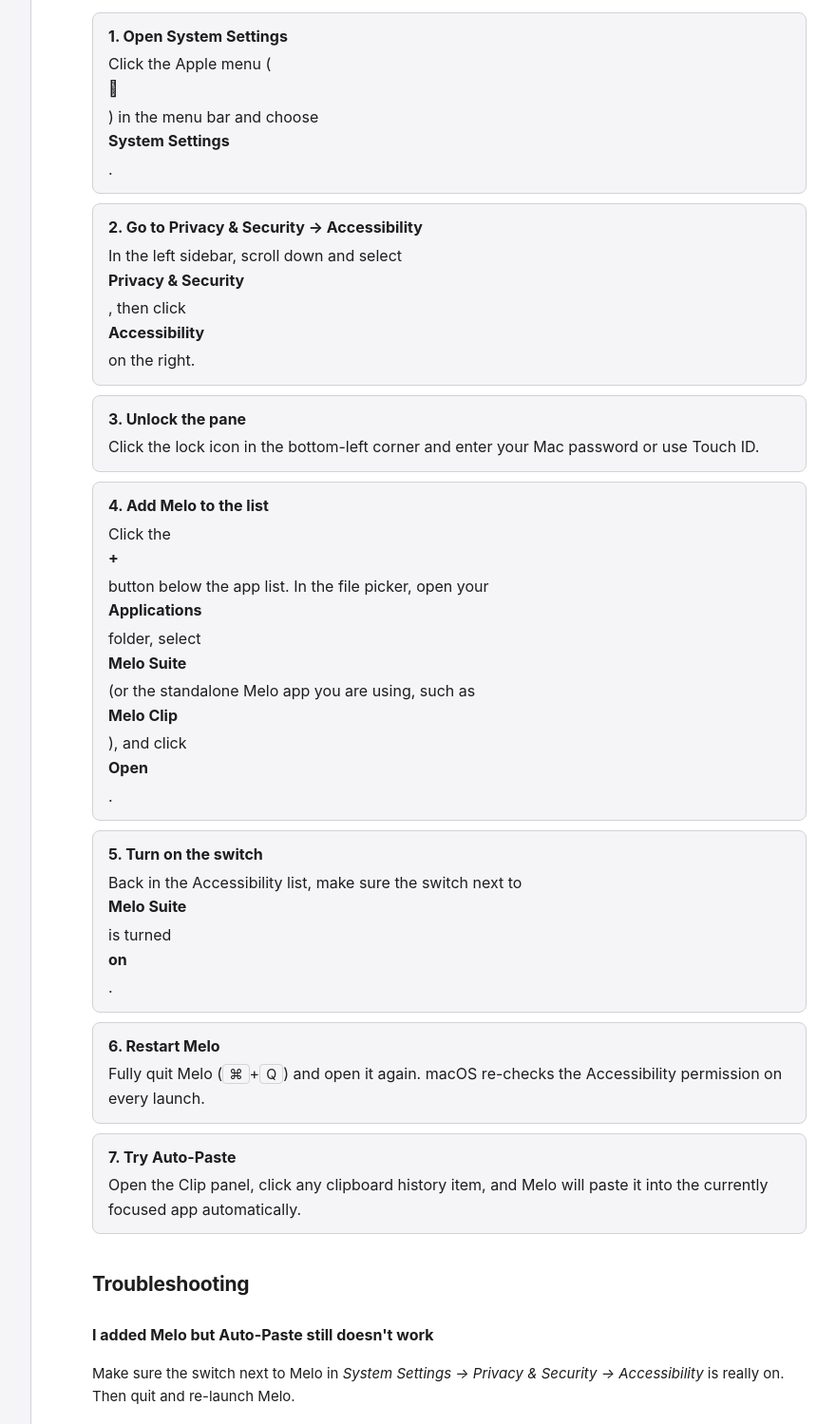
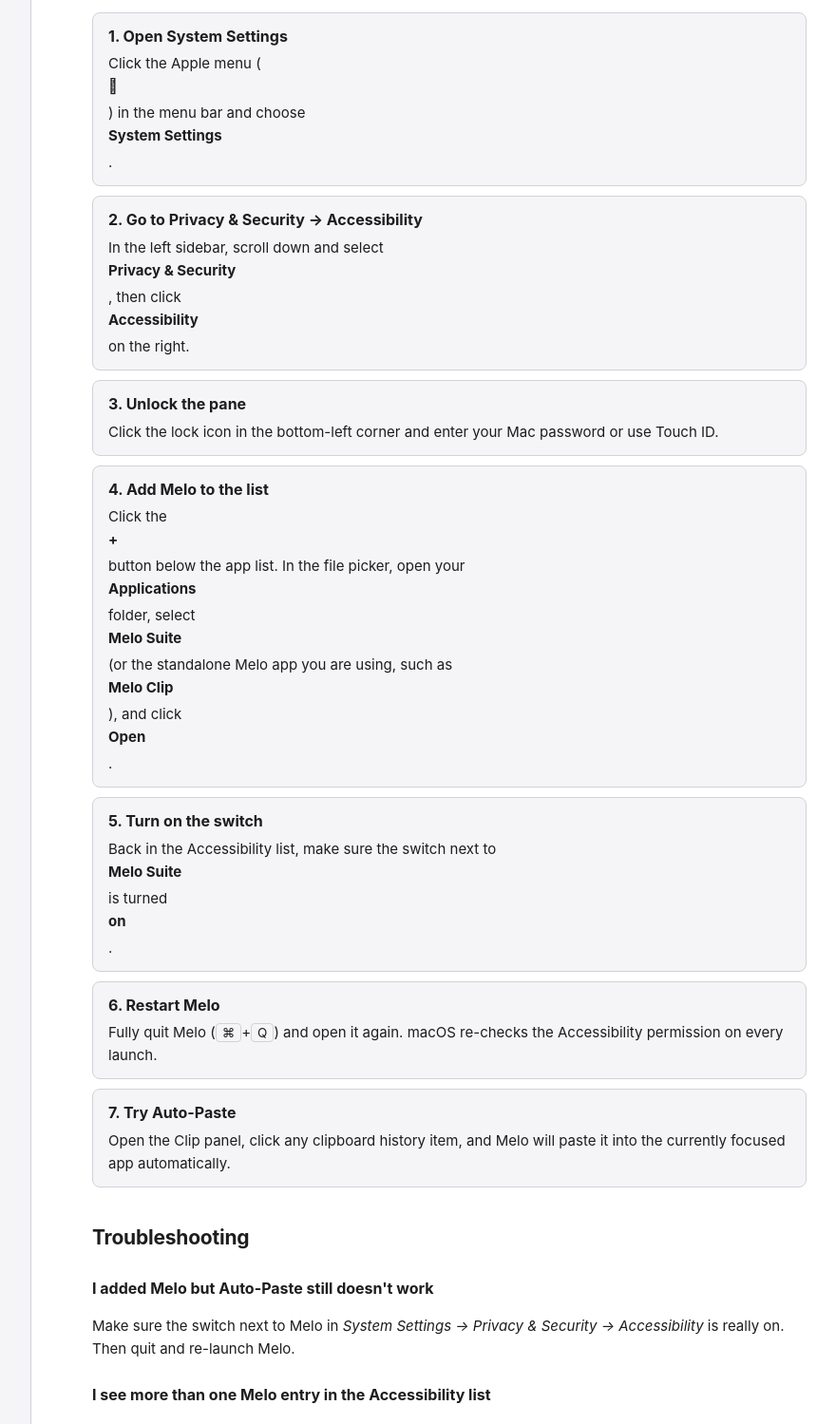
Before and after one commit to LennorLv/melo-legal, a plain HTML site: page accessibility.html in a window 1280 px wide. Shown: the part 784-2283 px from the top of the page at 95% size, without its empty margins (207-1087 px from the left). Drawn offline with Linux system fonts and the light colour scheme.

Commit message:
docs: fix accessibility step card line breaks

```diff
--- a/accessibility.html
+++ b/accessibility.html
@@ -91,6 +91,7 @@
             margin: 10px 0;
         }
         .step strong { display: block; margin-bottom: 4px; }
+        .step p { margin: 4px 0 0; }
         code { background: var(--card); padding: 1px 6px; border-radius: 4px; font-family: ui-monospace, "SF Mono", Menlo, monospace; font-size: 0.92em; }
         kbd { background: var(--card); border: 1px solid var(--border); border-radius: 4px; padding: 1px 6px; font-family: -apple-system, BlinkMacSystemFont, sans-serif; font-size: 0.9em; }
         footer { margin-top: 48px; padding-top: 20px; border-top: 1px solid var(--border); color: var(--muted); font-size: 12px; }
@@ -132,13 +133,34 @@
                 <strong>Important:</strong> The App Store version of Melo cannot open the Accessibility settings for you. Please follow every step below manually.
             </div>
 
-            <div class="step"><strong>1. Open System Settings</strong>Click the Apple menu (<strong>&#63743;</strong>) in the menu bar and choose <strong>System Settings</strong>.</div>
-            <div class="step"><strong>2. Go to Privacy &amp; Security &rarr; Accessibility</strong>In the left sidebar, scroll down and select <strong>Privacy &amp; Security</strong>, then click <strong>Accessibility</strong> on the right.</div>
-            <div class="step"><strong>3. Unlock the pane</strong>Click the lock icon in the bottom-left corner and enter your Mac password or use Touch ID.</div>
-            <div class="step"><strong>4. Add Melo to the list</strong>Click the <strong>+</strong> button below the app list. In the file picker, open your <strong>Applications</strong> folder, select <strong>Melo Suite</strong> (or the standalone Melo app you are using, such as <strong>Melo Clip</strong>), and click <strong>Open</strong>.</div>
-            <div class="step"><strong>5. Turn on the switch</strong>Back in the Accessibility list, make sure the switch next to <strong>Melo Suite</strong> is turned <strong>on</strong>.</div>
-            <div class="step"><strong>6. Restart Melo</strong>Fully quit Melo (<kbd>&#8984;</kbd>+<kbd>Q</kbd>) and open it again. macOS re-checks the Accessibility permission on every launch.</div>
-            <div class="step"><strong>7. Try Auto-Paste</strong>Open the Clip panel, click any clipboard history item, and Melo will paste it into the currently focused app automatically.</div>
+            <div class="step">
+                <strong>1. Open System Settings</strong>
+                <p>Click the Apple menu (<strong>&#63743;</strong>) in the menu bar and choose <strong>System Settings</strong>.</p>
+            </div>
+            <div class="step">
+                <strong>2. Go to Privacy &amp; Security &rarr; Accessibility</strong>
+                <p>In the left sidebar, scroll down and select <strong>Privacy &amp; Security</strong>, then click <strong>Accessibility</strong> on the right.</p>
+            </div>
+            <div class="step">
+                <strong>3. Unlock the pane</strong>
+                <p>Click the lock icon in the bottom-left corner and enter your Mac password or use Touch ID.</p>
+            </div>
+            <div class="step">
+                <strong>4. Add Melo to the list</strong>
+                <p>Click the <strong>+</strong> button below the app list. In the file picker, open your <strong>Applications</strong> folder, select <strong>Melo Suite</strong> (or the standalone Melo app you are using, such as <strong>Melo Clip</strong>), and click <strong>Open</strong>.</p>
+            </div>
+            <div class="step">
+                <strong>5. Turn on the switch</strong>
+                <p>Back in the Accessibility list, make sure the switch next to <strong>Melo Suite</strong> is turned <strong>on</strong>.</p>
+            </div>
+            <div class="step">
+                <strong>6. Restart Melo</strong>
+                <p>Fully quit Melo (<kbd>&#8984;</kbd>+<kbd>Q</kbd>) and open it again. macOS re-checks the Accessibility permission on every launch.</p>
+            </div>
+            <div class="step">
+                <strong>7. Try Auto-Paste</strong>
+                <p>Open the Clip panel, click any clipboard history item, and Melo will paste it into the currently focused app automatically.</p>
+            </div>
 
             <h2>Troubleshooting</h2>
 
```
Also changed, not shown: accessibility.zh.html (+29 -7 lines).
